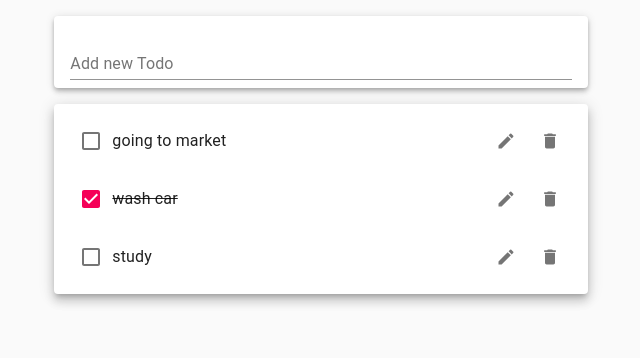
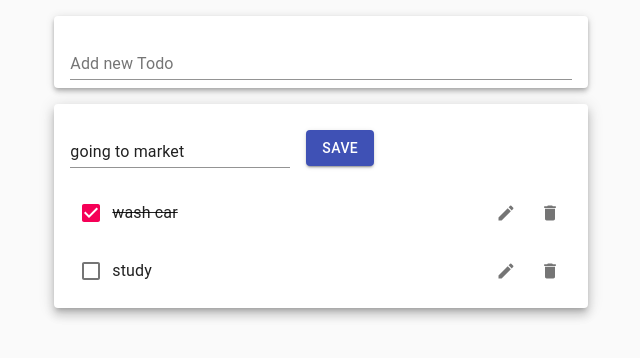
Before and after one commit to SumanIslam/todo-hook, a React (Create React App) app: page / in a window 1280 px wide. Both pictures are taken after a click on the button 824 px from the left and 141 px from the top of the page. Shown: the top 358 px of the page, without its empty margins (319-959 px from the left). Built offline with nearby package versions, Linux system fonts and the light colour scheme.

Commit message:
added editTodo functionality

```diff
--- /dev/null
+++ b/src/EditTodoForm.js
@@ -0,0 +1,26 @@
+import { TextField } from "@material-ui/core";
+import useInputState from "./hooks/useInputState";
+import Button from '@material-ui/core/Button';
+
+function EditTodoForm({ id, task, editTodo, toggle }) {
+  const [value, onChange, reset] = useInputState(task);
+  const handleSubmit = (e) => {
+    e.preventDefault();
+    editTodo(id, value);
+    reset();
+    toggle();
+  }
+  return (
+    <form onSubmit={handleSubmit} style={{display: 'flex', justifyContent: 'space-between', alignItems: 'center'}}>
+      <TextField
+        style={{marginRight: '1rem'}}
+        value={value}
+        onChange={onChange}
+        margin="normal"
+      />
+      <Button variant="contained" color="primary">Save</Button>
+    </form>
+  )
+}
+
+export default EditTodoForm;
--- a/src/Todo.js
+++ b/src/Todo.js
@@ -1,13 +1,16 @@
 import Checkbox from '@material-ui/core/Checkbox';
-// import Divider from '@material-ui/core/Divider';
 import IconButton from '@material-ui/core/IconButton';
 import ListItem from '@material-ui/core/ListItem';
 import ListItemSecondaryAction from '@material-ui/core/ListItemSecondaryAction';
 import ListItemText from '@material-ui/core/ListItemText';
 import DeleteIcon from '@material-ui/icons/Delete';
 import EditIcon from '@material-ui/icons/Edit';
+import useToggleState from './hooks/useToggleState';
+import EditTodoForm from './EditTodoForm';
 
-function Todo({ id, task, completed, removeTodo, toggleCompletion }) {
+function Todo({ id, task, completed, removeTodo, toggleCompletion, editTodo }) {
+  const [isEditing, toggle] = useToggleState(false);
+
   const handleRemove = () => {
     removeTodo(id);
   }
@@ -16,18 +19,22 @@ function Todo({ id, task, completed, removeTodo, toggleCompletion }) {
   }
   return(
     <ListItem>
+      {isEditing ? <EditTodoForm toggle={toggle} id={id} task={task} editTodo={editTodo} /> : (
+        <>
           <Checkbox tabIndex={-1} checked={completed} onChange={handleChange} />
           <ListItemText style={{textDecoration: completed ? 'line-through' : 'none'}}>
             {task}
           </ListItemText>
           <ListItemSecondaryAction style={{cursor: 'pointer'}}>
-        <IconButton aria-label="Edit">
+            <IconButton aria-label="Edit" onClick={toggle}>
               <EditIcon fontSize="small" />
             </IconButton>
             <IconButton aria-label="Delete" onClick={handleRemove}>
               <DeleteIcon fontSize="small" />
             </IconButton>
           </ListItemSecondaryAction>
+        </>
+      )}
     </ListItem>
   )
 }
--- a/src/TodoApp.js
+++ b/src/TodoApp.js
@@ -26,6 +26,10 @@ function TodoApp() {
     const updatedTodos = todos.map(todo => todo.id === todoId ? {...todo, completed: !todo.completed} : todo)
     setTodos(updatedTodos);
   }
+  const editTodo = (todoId, newTodo) => {
+    const updatedTodos = todos.map(todo => todo.id === todoId ? {...todo, task: newTodo} : todo)
+    setTodos(updatedTodos);
+  }
   return (
     <Paper
       elevation={0}
@@ -39,7 +43,12 @@ function TodoApp() {
       >
         <Grid item xs={11} md={8} lg={5}>
           <TodoForm addTodo={addTodo} />
-          <TodoList todos={todos} removeTodo={removeTodo} toggleCompletion={toggleCompletion} />
+          <TodoList
+            todos={todos}
+            removeTodo={removeTodo}
+            toggleCompletion={toggleCompletion}
+            editTodo={editTodo}
+          />
         </Grid>
       </Grid>
     </Paper>
--- a/src/TodoList.js
+++ b/src/TodoList.js
@@ -1,7 +1,7 @@
 import List from '@material-ui/core/List';
 import Todo from './Todo';
 import Paper from '@material-ui/core/Paper';
-function TodoList({ todos, removeTodo, toggleCompletion }) {
+function TodoList({ todos, removeTodo, toggleCompletion, editTodo }) {
   return(
     <Paper elevation={7}>
       <List>
@@ -13,6 +13,7 @@ function TodoList({ todos, removeTodo, toggleCompletion }) {
             completed={todo.completed}
             removeTodo={removeTodo}
             toggleCompletion={toggleCompletion}
+            editTodo={editTodo}
           />
       ))}
       </List>
--- /dev/null
+++ b/src/hooks/useToggleState.js
@@ -0,0 +1,12 @@
+import { useState } from "react";
+
+function useToggleState(props) {
+  const initialValue = props;
+  const [value, setValue] = useState(initialValue);
+  const toggle = () => {
+    setValue(!value);
+  }
+  return [value, toggle];
+}
+
+export default useToggleState;
```
Lines whose indentation alone changed are shown as unchanged.
